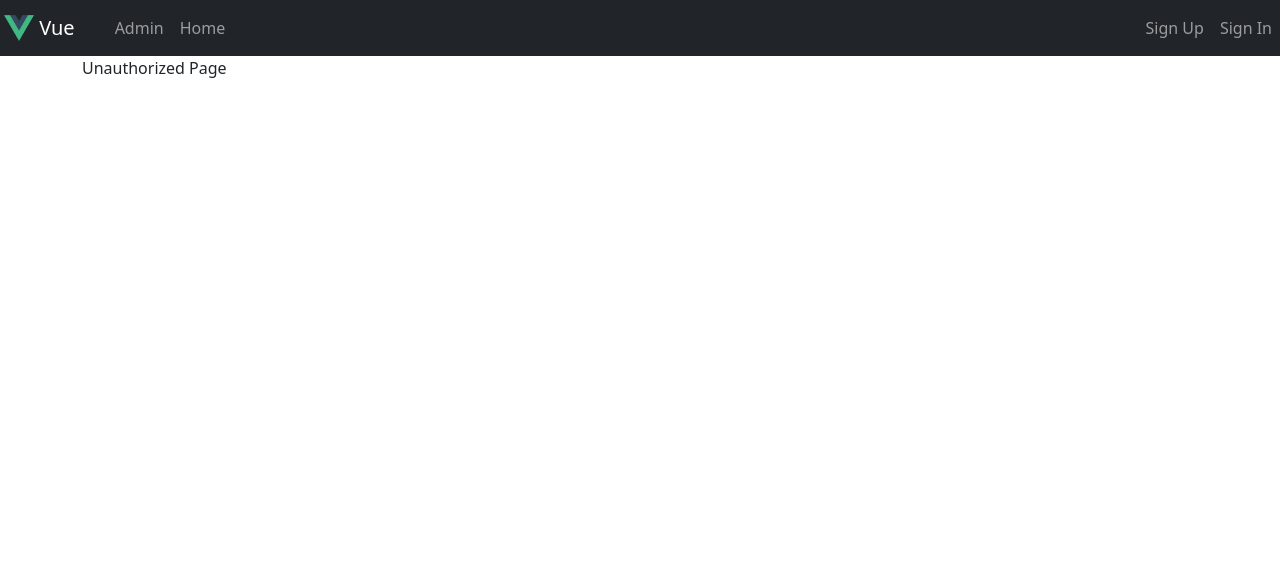
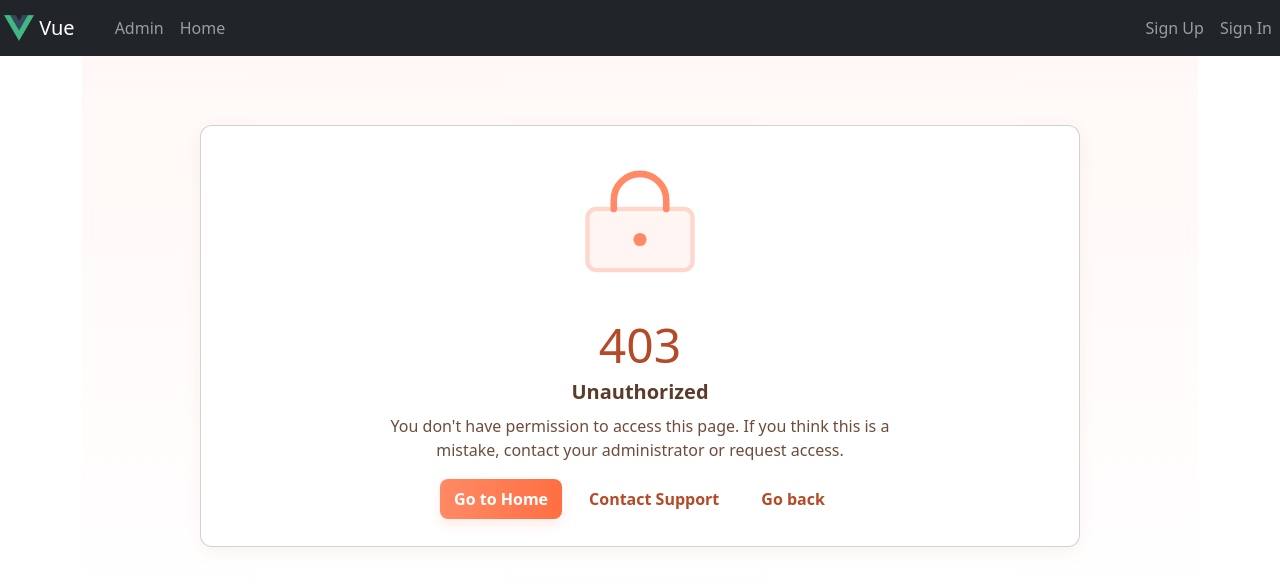
Before and after one commit to Aman-Saeed/vue-device-seller, a Vue app: page /401 in a window 1280 px wide. Shown: the top 586 px of the page. Built offline with nearby package versions, Linux system fonts and the light colour scheme.

Commit message:
designed notFound and unauthorized pages

```diff
--- a/src/views/NotFound.vue
+++ b/src/views/NotFound.vue
@@ -1,11 +1,155 @@
 <template>
-  <div>Not Found Page</div>
+  <div class="not-found">
+    <div class="card" role="region" aria-labelledby="nf-title">
+      <div class="illustration" aria-hidden="true">
+        <!-- Simple magnifier/compass SVG illustration -->
+        <svg
+          width="160"
+          height="160"
+          viewBox="0 0 64 64"
+          fill="none"
+          xmlns="http://www.w3.org/2000/svg"
+        >
+          <circle
+            cx="28"
+            cy="28"
+            r="16"
+            stroke="#E6EEF8"
+            stroke-width="4"
+            fill="#F7FBFF"
+          />
+          <path
+            d="M36 36l12 12"
+            stroke="#9FBCE9"
+            stroke-width="4"
+            stroke-linecap="round"
+          />
+          <path
+            d="M26 20a8 8 0 1 0 0 16 8 8 0 0 0 0-16z"
+            fill="#6EA0E6"
+            opacity="0.12"
+          />
+        </svg>
+      </div>
+
+      <div class="content">
+        <h1 id="nf-title">404</h1>
+        <h2>Page not found</h2>
+        <p>
+          Sorry — the page you're looking for doesn't exist or has been moved.
+          Try returning home or go back to the previous page.
+        </p>
+
+        <div class="actions">
+          <router-link class="btn btn-primary" to="/home"
+            >Go to Home</router-link
+          >
+          <button class="btn" @click="goBack">Go back</button>
+        </div>
+      </div>
+    </div>
+  </div>
 </template>
 
 <script>
 export default {
-  name: "not-found",
+  name: "NotFound",
+  methods: {
+    goBack() {
+      // If there is history, go back; otherwise, go home
+      if (window.history.length > 1) this.$router.go(-1);
+      else this.$router.push("/");
+    },
+  },
 };
 </script>
 
-<style scoped></style>
+<style scoped>
+.not-found {
+  min-height: 70vh;
+  display: flex;
+  align-items: center;
+  justify-content: center;
+  padding: 32px;
+  background: linear-gradient(180deg, #f8faff 0%, #ffffff 100%);
+}
+
+.card {
+  display: flex;
+  align-items: center;
+  gap: 28px;
+  max-width: 880px;
+  width: 100%;
+  padding: 28px;
+  background: #fff;
+  border-radius: 12px;
+  box-shadow: 0 6px 18px rgba(42, 80, 141, 0.08);
+}
+
+.illustration {
+  flex: 0 0 160px;
+  display: flex;
+  align-items: center;
+  justify-content: center;
+}
+
+.content {
+  display: flex;
+  flex-direction: column;
+  align-items: center;
+  text-align: center;
+}
+
+.content h1 {
+  margin: 0;
+  font-size: 56px;
+  color: #2b4f7a;
+  line-height: 1;
+}
+
+.content h2 {
+  margin: 6px 0 12px 0;
+  font-size: 20px;
+  color: #34495e;
+  font-weight: 600;
+}
+
+.content p {
+  margin: 0 0 18px 0;
+  color: #5b6b80;
+}
+
+.actions {
+  display: flex;
+  gap: 12px;
+  align-items: center;
+}
+
+.btn {
+  padding: 8px 14px;
+  border-radius: 8px;
+  border: 1px solid transparent;
+  background: transparent;
+  cursor: pointer;
+  color: #2b4f7a;
+  font-weight: 600;
+}
+
+.btn-primary {
+  background: linear-gradient(90deg, #4d8cf0 0%, #3b7be6 100%);
+  color: #fff;
+  box-shadow: 0 6px 12px rgba(61, 107, 199, 0.12);
+  border: none;
+}
+
+@media (max-width: 640px) {
+  .card {
+    flex-direction: column;
+    text-align: center;
+    padding: 20px;
+  }
+  .illustration {
+    margin-bottom: 12px;
+  }
+}
+</style>
--- a/src/views/Unauthorized.vue
+++ b/src/views/Unauthorized.vue
@@ -1,11 +1,156 @@
 <template>
-  <div>Unauthorized Page</div>
+  <div class="unauthorized">
+    <div class="card" role="region" aria-labelledby="ua-title">
+      <div class="illustration" aria-hidden="true">
+        <!-- Lock / Forbidden SVG -->
+        <svg
+          width="140"
+          height="140"
+          viewBox="0 0 64 64"
+          fill="none"
+          xmlns="http://www.w3.org/2000/svg"
+        >
+          <rect
+            x="8"
+            y="26"
+            width="48"
+            height="28"
+            rx="4"
+            fill="#FFF5F3"
+            stroke="#FFD6CC"
+            stroke-width="2"
+          />
+          <path
+            d="M20 26v-4a12 12 0 1 1 24 0v4"
+            stroke="#FF8A65"
+            stroke-width="3"
+            stroke-linecap="round"
+            stroke-linejoin="round"
+            fill="none"
+          />
+          <circle cx="32" cy="40" r="3" fill="#FF8A65" />
+        </svg>
+      </div>
+
+      <div class="content">
+        <h1 id="ua-title">403</h1>
+        <h2>Unauthorized</h2>
+        <p>
+          You don't have permission to access this page. If you think this is a
+          mistake, contact your administrator or request access.
+        </p>
+
+        <div class="actions">
+          <router-link class="btn btn-primary" to="/home"
+            >Go to Home</router-link
+          >
+          <a class="btn" href="mailto:support@example.com">Contact Support</a>
+          <button class="btn" @click="goBack">Go back</button>
+        </div>
+      </div>
+    </div>
+  </div>
 </template>
 
 <script>
 export default {
-  name: "unauthorized-page",
+  name: "Unauthorized-Page",
+  methods: {
+    goBack() {
+      if (window.history.length > 1) this.$router.go(-1);
+      else this.$router.push("/home");
+    },
+  },
 };
 </script>
 
-<style scoped></style>
+<style scoped>
+.unauthorized {
+  min-height: 70vh;
+  display: flex;
+  align-items: center;
+  justify-content: center;
+  padding: 32px;
+  background: linear-gradient(180deg, #fff8f6 0%, #ffffff 100%);
+}
+
+.card {
+  display: flex;
+  align-items: center;
+  gap: 24px;
+  max-width: 880px;
+  width: 100%;
+  padding: 26px;
+  background: #fff;
+  border-radius: 12px;
+  box-shadow: 0 6px 18px rgba(197, 117, 86, 0.08);
+}
+
+.illustration {
+  flex: 0 0 140px;
+  display: flex;
+  align-items: center;
+  justify-content: center;
+}
+
+.content {
+  display: flex;
+  flex-direction: column;
+  align-items: center;
+  text-align: center;
+}
+
+.content h1 {
+  margin: 0;
+  font-size: 48px;
+  color: #b44a27;
+}
+
+.content h2 {
+  margin: 6px 0 10px 0;
+  font-size: 20px;
+  color: #5b3b2a;
+  font-weight: 600;
+}
+
+.content p {
+  margin: 0 0 16px 0;
+  color: #6f4b3a;
+  max-width: 520px;
+}
+
+.actions {
+  display: flex;
+  gap: 12px;
+  align-items: center;
+}
+
+.btn {
+  padding: 8px 14px;
+  border-radius: 8px;
+  border: 1px solid transparent;
+  background: transparent;
+  cursor: pointer;
+  color: #b44a27;
+  font-weight: 600;
+  text-decoration: none;
+}
+
+.btn-primary {
+  background: linear-gradient(90deg, #ff8a65 0%, #ff6f42 100%);
+  color: #fff;
+  box-shadow: 0 6px 12px rgba(255, 111, 66, 0.12);
+  border: none;
+}
+
+@media (max-width: 640px) {
+  .card {
+    flex-direction: column;
+    text-align: center;
+    padding: 20px;
+  }
+  .illustration {
+    margin-bottom: 12px;
+  }
+}
+</style>
```
